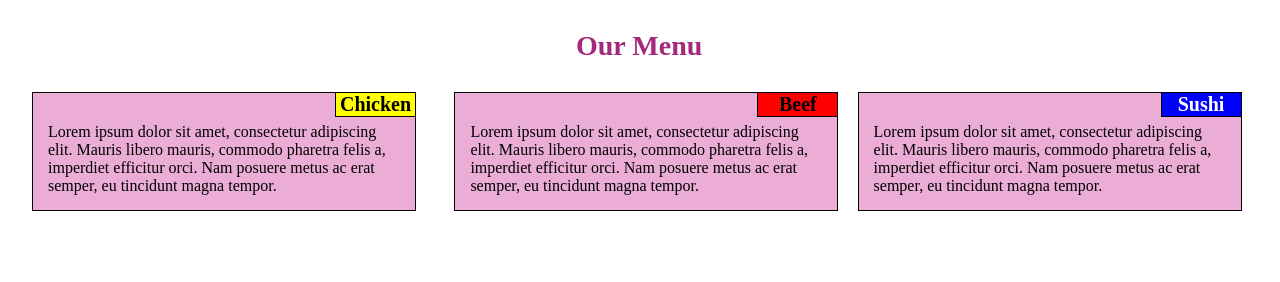
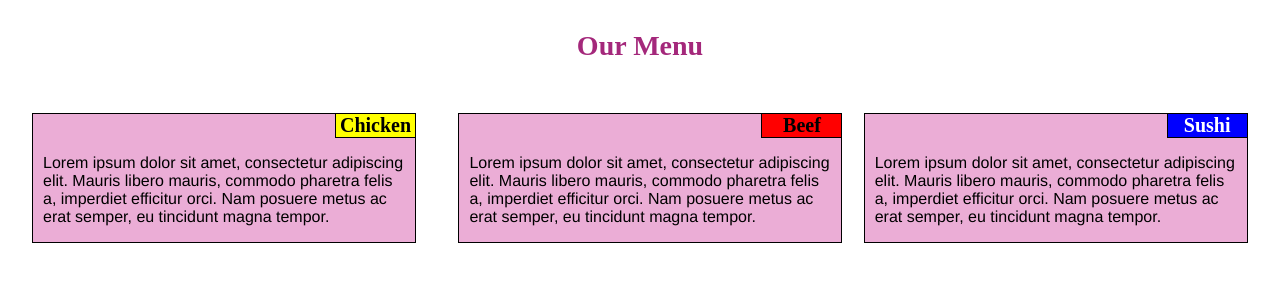
Before and after one commit to maddealer/mod2, a plain HTML site: page site/index.html in a window 1280 px wide. Drawn offline with Linux system fonts and the light colour scheme.

Commit message:
oshte malko

```diff
--- a/site/css/styles.css
+++ b/site/css/styles.css
@@ -5,38 +5,51 @@
 
 }
 h1 {
-	position: relative;
+	text-align: center;
 	color: #a4287b;
-	margin-left: 45%;
 	margin-top: 30px;
-	display: block;
+	margin-bottom: 30px;
 	font-size: 175%;
+}
+.row {
+	width: 100%;
+}
+@media (min-width: 992px) {
+	.col-lg-4 {
+		float: left;
+		border: 1px solid black;
+	}
+	.col-lg-4 {
+		width: 30%;
+	}
+	.col-lg-4 {
+		margin: 1.66%;
+	}
+	#section3 {
+		margin-left: 0%;
+	}
+	#section1 {
+		margin-left: 2.50%;
+	}
+}
+@media (min-width: 768px) and (max-width: 991px) {
+	.col-md-6 {
+		float: left;
+		border: 1px solid black;
+	}
+	.col-md-6 {
+		width: 50%;
+	}
 }
 .section {
 	position: relative;
 	background-color: #ebadd6;
-	width: 30%;
 
-	float: left;
-
-	border: 1px solid black;
-	margin-top: 30px;
+	height: 130px;
 
 
 }
-#section3 {
-	margin-left: 0px;
-	margin-right: 1.5%;
 
-}
-#section1 {
-	margin-left: 2.5%;
-	margin-right: 1.5%
-}
-#section2 {
-	margin-left: 1.5%;
-	margin-right: 1.5%
-}
 .logo {
 	position: absolute;
 	top: 0px;
@@ -51,9 +64,10 @@ h1 {
 }
 
 .dummyText {
-	font-size: 100;
-	margin: 15px;
-	margin-top: 30px;
+	font-size: 100%;
+	margin:10px;
+	margin-top: 40px;
+	font-family: helvetica;
 }
 #chicken {
 	background-color: yellow;
--- a/site/index.html
+++ b/site/index.html
@@ -5,18 +5,21 @@
 	<link rel="stylesheet" type="text/css" href="../site/css/styles.css">
 </head>
 <body>
-  <div id="container">
+  <h1>Our Menu</h1>
 
-	<div><h1>Our Menu</h1></div>
-	<div class="section" id="section1">
+
+  <div class="row">
+
+
+	<div class="section col-lg-4 col-md-6" id="section1">
 		<p class="logo" id="chicken">Chicken</p>
 		<p class="dummyText">Lorem ipsum dolor sit amet, consectetur adipiscing elit. Mauris libero mauris, commodo pharetra felis a, imperdiet efficitur orci. Nam posuere metus ac erat semper, eu tincidunt magna tempor. </p>
 	</div>
-	<div class="section" id="section2">
+	<div class="section col-lg-4 col-md-6" id="section2">
 		<p class="logo" id="beef">Beef</p>
 		<p class="dummyText">Lorem ipsum dolor sit amet, consectetur adipiscing elit. Mauris libero mauris, commodo pharetra felis a, imperdiet efficitur orci. Nam posuere metus ac erat semper, eu tincidunt magna tempor. </p>
 	</div>
-	<div class="section" id="section3">
+	<div class="section col-lg-4 col-md-6" id="section3">
 		<p class="logo" id="sushi">Sushi</p>
 		<p class="dummyText">Lorem ipsum dolor sit amet, consectetur adipiscing elit. Mauris libero mauris, commodo pharetra felis a, imperdiet efficitur orci. Nam posuere metus ac erat semper, eu tincidunt magna tempor. </p>
 
```
